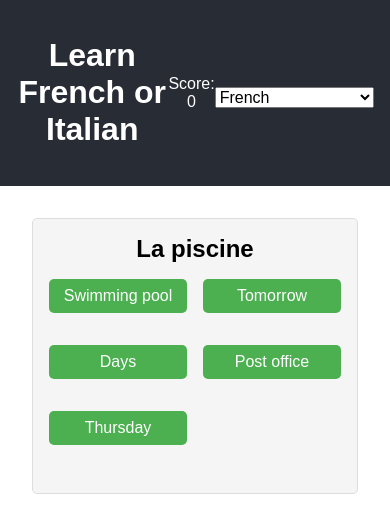
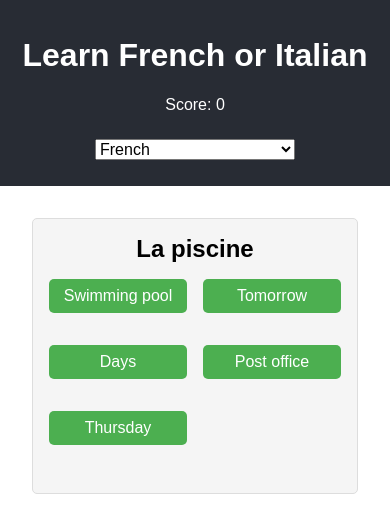
Before and after one commit to AdrianRogowski/french, a React (Create React App) app: page / in a window 390 px wide. Shown: the top 532 px of the page. Built offline with nearby package versions, Linux system fonts and the light colour scheme.

Commit message:
add mobile styling to french or italian select

```diff
--- a/src/App.css
+++ b/src/App.css
@@ -10,6 +10,7 @@
   display: flex;
   justify-content: space-between;
   align-items: center;
+  flex-wrap: wrap;
 }
 
 .App-header select {
@@ -17,6 +18,24 @@
   max-width: 200px;
   font-size: 16px;
   margin-top: 10px;
+}
+
+@media (max-width: 768px) {
+  .App-header {
+    justify-content: center;
+  }
+
+  .App-header h1,
+  .App-header .score {
+    width: 100%;
+    text-align: center;
+  }
+
+  .App-header select {
+    width: 100%;
+    margin-top: 25px;
+    margin-bottom: 10px;
+  }
 }
 
 .flashcard {
```
